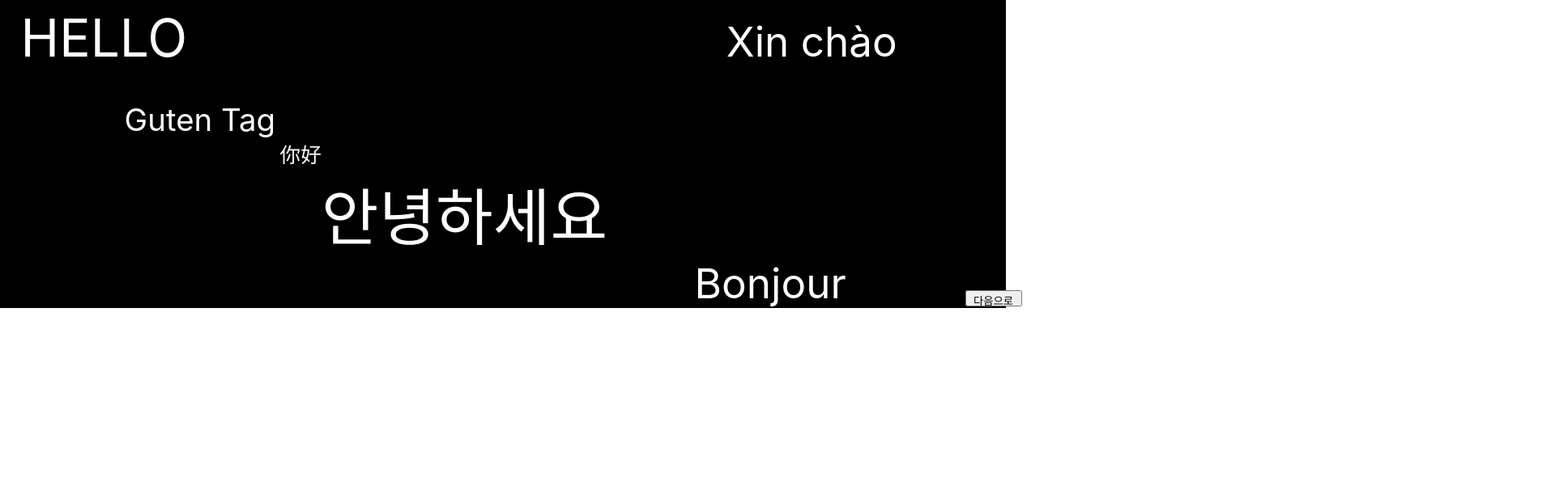
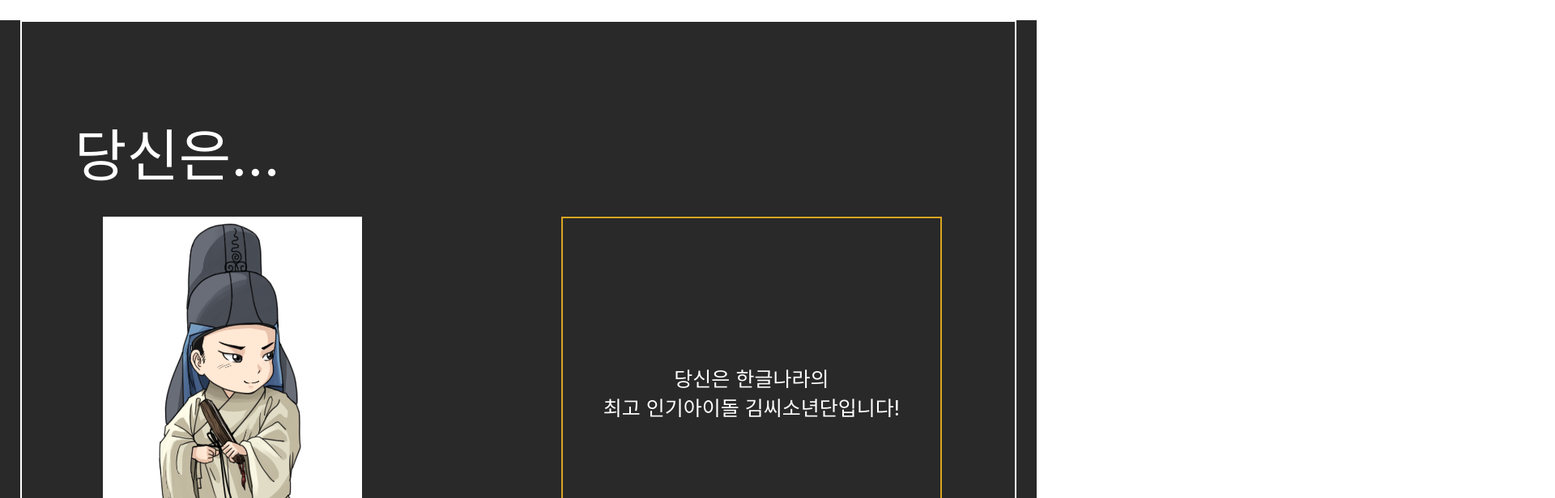
Before and after one commit to hangeul-project/hangeul-react-web, a React (Create React App) app: page / in a window 1280 px wide. Shown: the top 616 px of the page at 81% size, 1920 px wide, since content can reach past the window. Built offline with nearby package versions, Linux system fonts and the light colour scheme.

Commit message:
Struct Page4

```diff
--- a/src/component/Page4/Page/Page4_css/page4.css
+++ b/src/component/Page4/Page/Page4_css/page4.css
@@ -1,5 +1,7 @@
 .outer-container-page4 {
-  background-color: black;
+  background-color: #292929;
+  height: 100vh;
+  width: 100vw;
 }
 
 .container {
--- a/src/shared/App.js
+++ b/src/shared/App.js
@@ -4,13 +4,14 @@ import PageScroll from "../main/Scroll"
 // import QuizContainer from "../component/Page3/UI/QuizContainer";
 import Page3 from "../component/Page3/Page3"
 import Page1 from "../component/Page1/Page1"
+import Page4 from "../component/Page4/component/page4"
 
 export default function App() {
   return (
     <>
       <div>
         {/* <PageScroll /> */}
-        <Page1></Page1>
+        <Page4></Page4>
       </div>
     </>
   )
```
